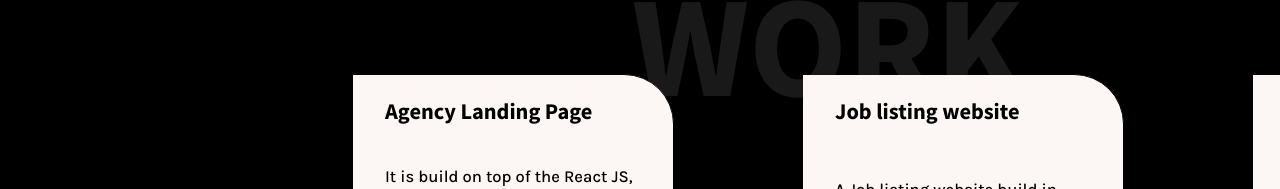
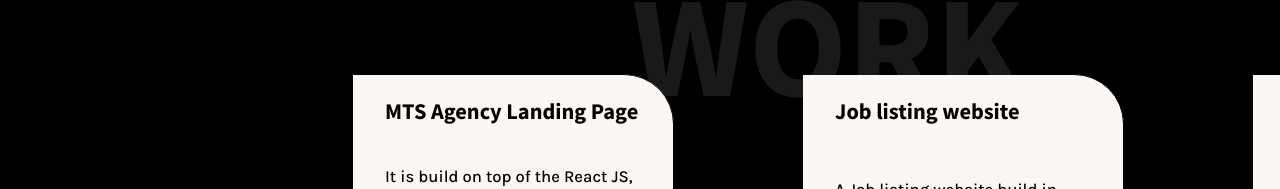
Before and after one commit to pathan-mehedi/MP-Portfolio-v01_reactJs, a React (Create React App) app: page /work in a window 1280 px wide. Shown: the part 118-307 px from the top of the page. Built offline with nearby package versions, Linux system fonts and the light colour scheme.

Commit message:
word page content _v.4

```diff
--- a/src/data/WorkData.js
+++ b/src/data/WorkData.js
@@ -3,11 +3,11 @@
 export const Work = [
     {
         id:1,
-        name:"Agency Landing Page",
+        name:"MTS Agency Landing Page",
         description:"It is build on top of the React JS, with styledComponents and GSAP for smooth scrolling animations.",
         tags:["react","gsap","styledComponents"],
 
-        demo:"https://agency-website-eta.vercel.app/",
+        demo:"https://mts-agency-landing.netlify.app/",
         github:"https://github.com/codebucks27/Agency-website"
     },
     {
```
